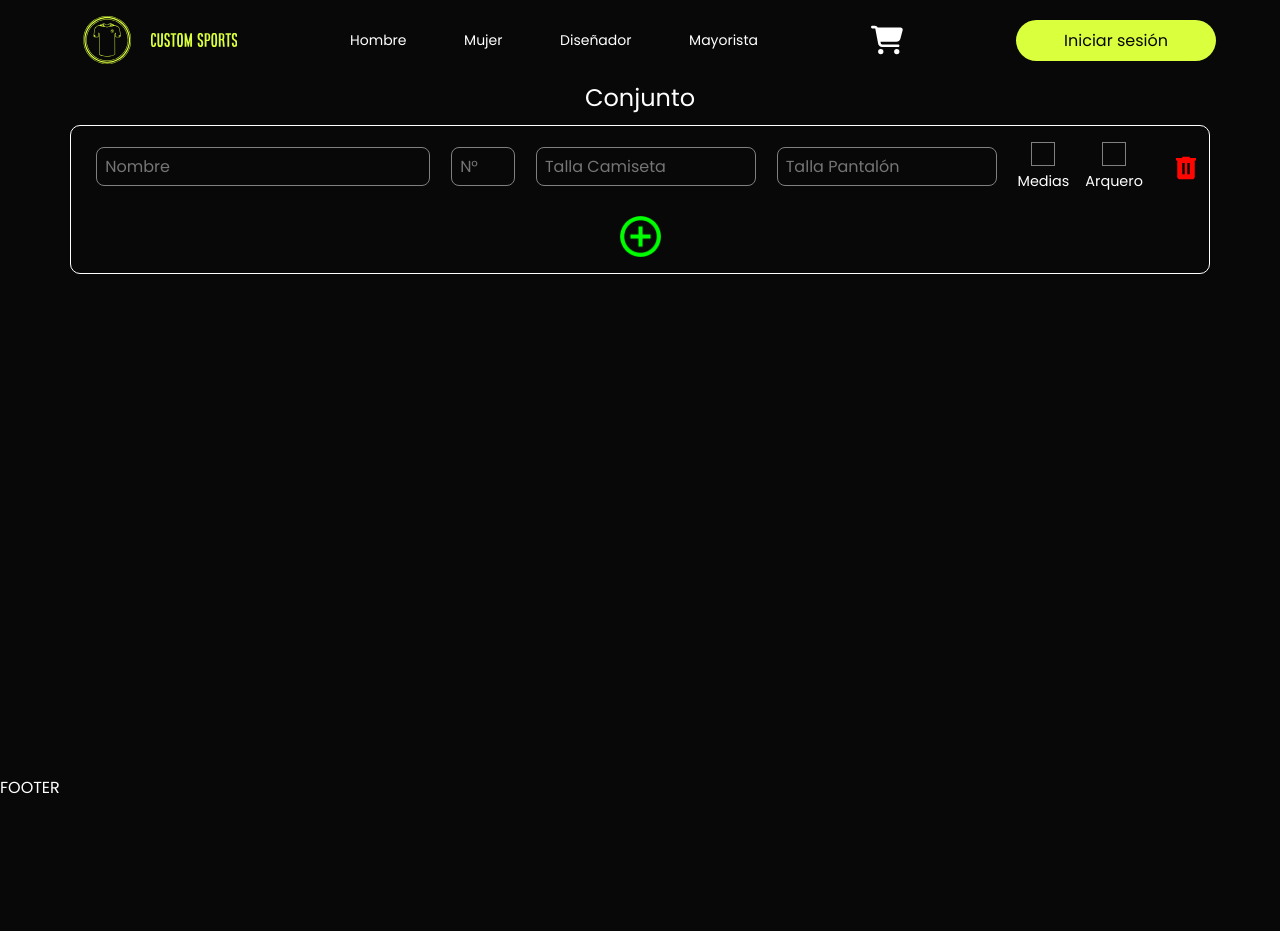
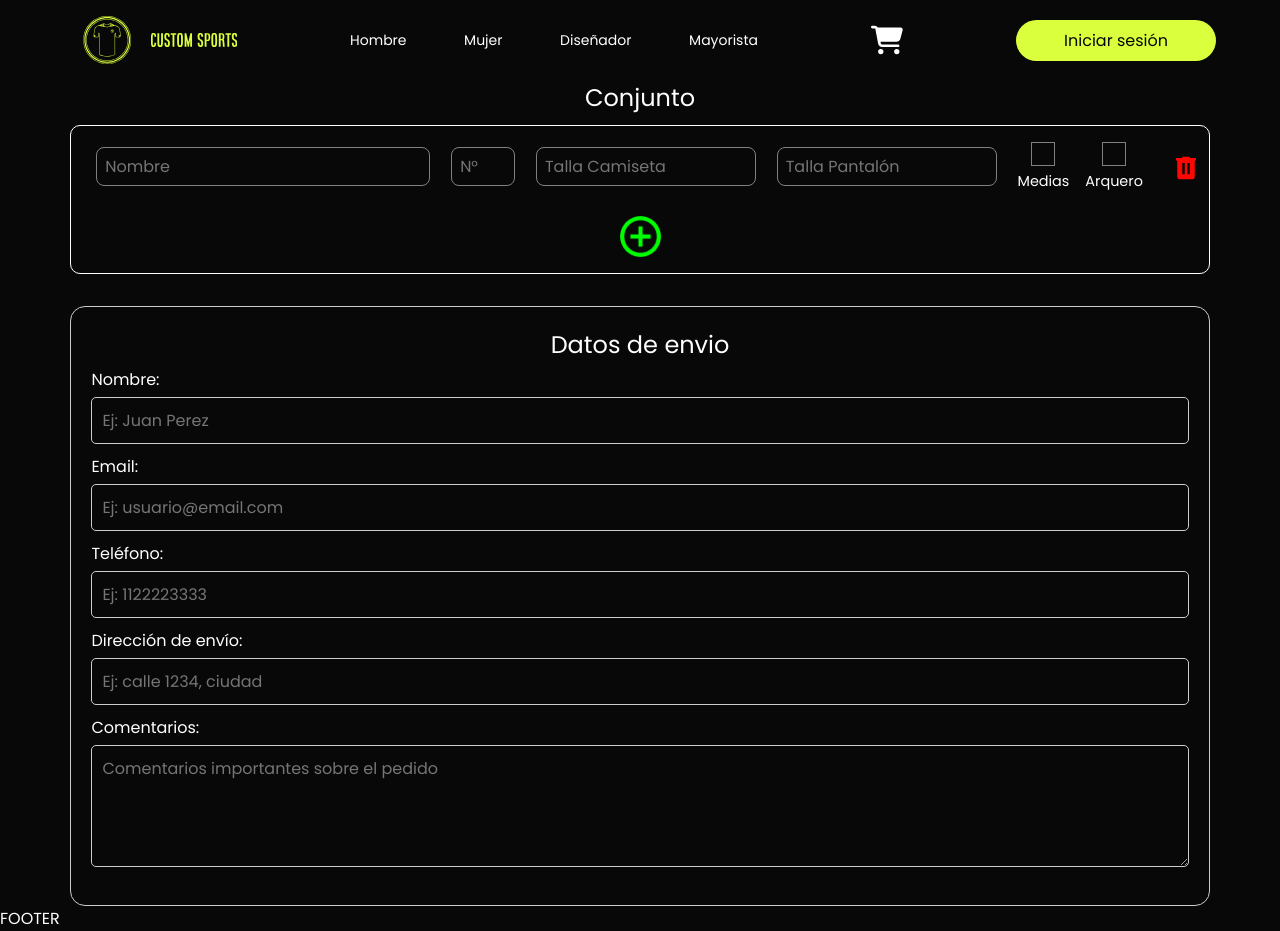
Before and after one commit to No-Country/S6-14-T-MERN, a React (Vite) app in the folder FRONT/: page /order in a window 1280 px wide. Before the commit the page ends 800 px from the top, so only its background shows below. Built offline with nearby package versions, Linux system fonts and the light colour scheme.

Commit message:
chore: component shipping info done

```diff
--- a/FRONT/src/components/export.jsx
+++ b/FRONT/src/components/export.jsx
@@ -13,6 +13,7 @@ export { Designs } from './customproducts/designs/Designs'
 export { PreLoader } from './loader/PreLoader'
 export { Alert } from './alerts/alert'
 export { PlayersSet } from './orders/PlayersSet'
+export { ShippingInfo } from './orders/ShippingInfo'
 // ? ICONS
 export { IconCart } from './icons/IconCart'
 export { IconLogo } from './icons/IconLogo'
--- /dev/null
+++ b/FRONT/src/components/orders/ShippingInfo.jsx
@@ -0,0 +1,88 @@
+import React from "react";
+import styled from "styled-components";
+
+const ShippingInfo = () => {
+  const Formulario = styled.form`
+    display: flex;
+    flex-direction: column;
+    width: 89vw;
+    height: 600px;
+    margin: 0 auto;
+    margin-top: 2rem;
+    padding: 20px;
+    border: 1px solid #ccc;
+    border-radius: 15px;
+
+    label {
+      margin-bottom: 5px;
+    }
+
+    input,
+    textarea {
+      padding: 10px;
+      margin-bottom: 10px;
+      border-radius: 5px;
+      border: 1px solid #ccc;
+      width: 100%; /* ajusta el ancho al 100% del contenedor */
+    }
+
+    textarea {
+      resize: vertical; /* permite al usuario cambiar la altura */
+    }
+  `;
+
+  const Titulo = styled.h2`
+    text-align: center;
+    font-size: 24px;
+    margin-bottom: 5px;
+  `;
+
+  return (
+    <>
+      <Formulario>
+        <Titulo>Datos de envio</Titulo>
+        <label htmlFor="nombre y apellido">Nombre:</label>
+        <input
+          placeholder="Ej: Juan Perez"
+          type="text"
+          id="nombre"
+          name="nombre"
+        />
+
+        <label htmlFor="email">Email:</label>
+        <input
+          placeholder="Ej: usuario@email.com"
+          type="email"
+          id="email"
+          name="email"
+        />
+
+        <label htmlFor="telefono">Teléfono:</label>
+        <input
+          placeholder="Ej: 1122223333"
+          type="tel"
+          id="telefono"
+          name="telefono"
+        />
+
+        <label htmlFor="direccion">Dirección de envío:</label>
+        <input
+          placeholder="Ej: calle 1234, ciudad"
+          type="text"
+          id="direccion"
+          name="direccion"
+        />
+
+        <label htmlFor="comentarios">Comentarios:</label>
+        <textarea
+          placeholder="Comentarios importantes sobre el pedido"
+          id="comentarios"
+          name="comentarios"
+          rows="4"
+        />
+      </Formulario>
+    </>
+  );
+};
+
+export { ShippingInfo };
--- a/FRONT/src/pages/order/OrderPage.jsx
+++ b/FRONT/src/pages/order/OrderPage.jsx
@@ -1,10 +1,11 @@
 import React from "react";
-import { PlayersSet } from "../../components/export";
+import { PlayersSet, ShippingInfo } from "../../components/export";
 
 const OrderPage = () => {
   return (
     <main>
       <PlayersSet />
+      <ShippingInfo />
     </main>
   );
 };
```
